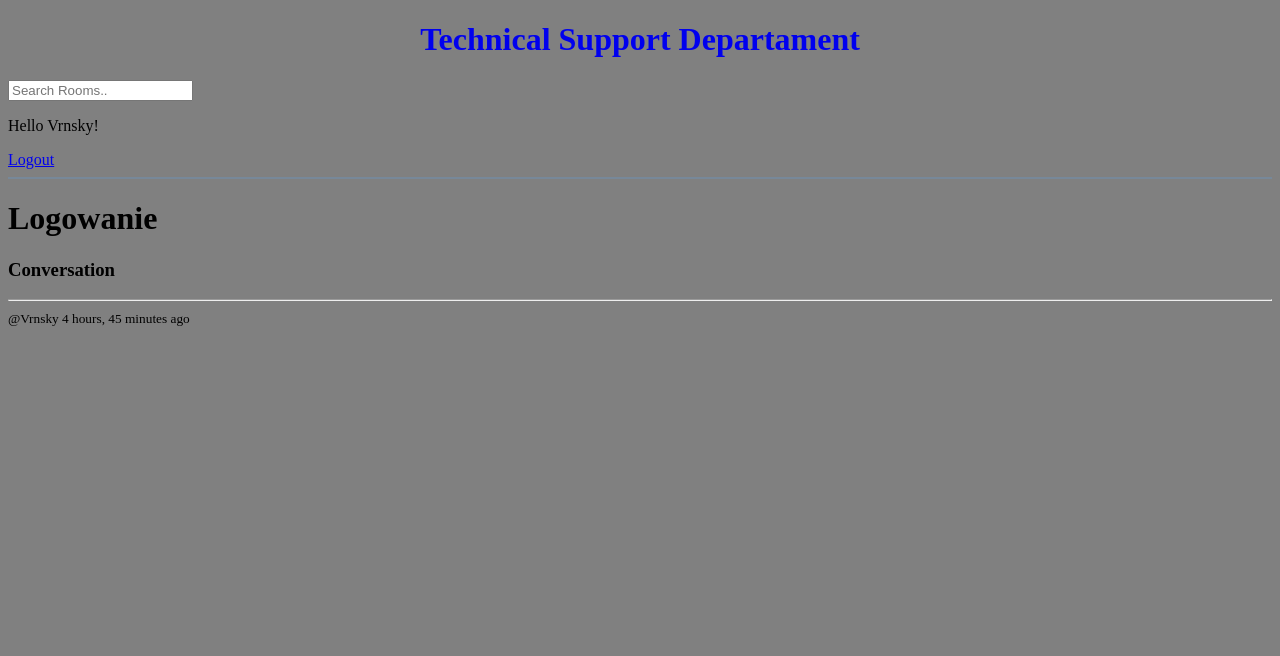
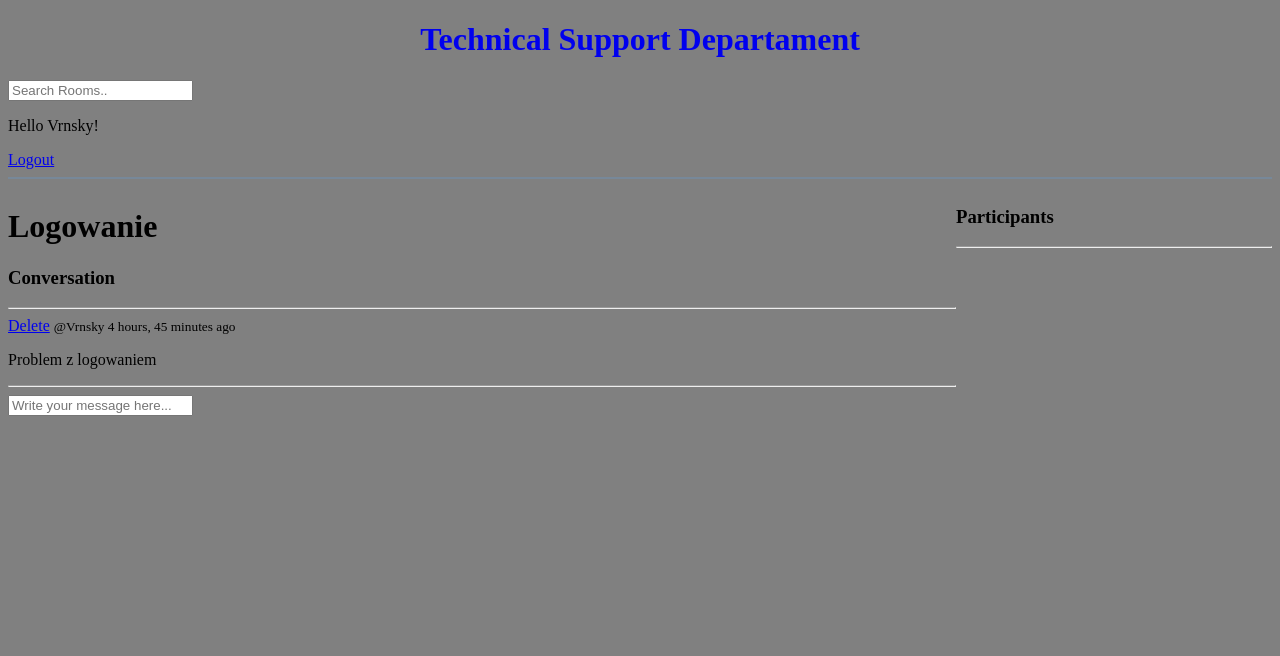
Before and after one commit to wrosky/AM_project, a Django app: page /room/2/ in a window 1280 px wide. Shown: the top 656 px of the page. Run offline with Django 4.2, Linux system fonts and the light colour scheme; a user stored in the database is signed in; data comes from the database, SQL or seed files in the repository; both versions use the stored data as it was after the commit.

Commit message:
7.1 Commit

```diff
--- a/base/models.py
+++ b/base/models.py
@@ -15,6 +15,7 @@ class Room(models.Model):
     topic = models.ForeignKey(Topic, on_delete=models.SET_NULL, null=True)
     name = models.CharField(max_length=200)
     description = models.TextField(null=True, blank=True)
+    participants = models.ManyToManyField(User, related_name='participants', blank=True)
     update = models.DateTimeField(auto_now=True)
     created = models.DateTimeField(auto_now_add=True)
 
--- a/base/templates/base/room.html
+++ b/base/templates/base/room.html
@@ -1,6 +1,17 @@
 {% extends 'main.html' %}
 
 {% block content %}
+
+<style>
+    .room-container{
+        display: grid;
+        grid-template-columns: 3fr 1fr;
+    }
+</style>
+
+<div class="room-container">
+
+    <div>
 
         <h1>{{room.name}}</h1>
 
@@ -12,9 +23,38 @@
 
             {% for message in room_messages %}
             <div>
+                {% if request.user == message.user %}
+                <a href="{% url 'delete-message' message.id %}">Delete</a>
+                {% endif %}
                 <small>@{{message.user}} {{message.created|timesince}} ago</small>
+                <p>{{message.body}}</p>
+                <hr>
             </div>
             {% endfor %}
         </div>
 
+        {% if request.user.is_authenticated %}
+        <div class="comment-form">
+            <form method="POST" action="">
+                {% csrf_token %}
+                <input type="text" name="body" placeholder="Write your message here..."/>
+            </form>
+        </div>
+        {% endif %}
+
+    </div>
+
+    <div>
+       <h3>Participants</h3>
+       <hr>
+
+       {% for user in participants %}
+        <div>
+            <p>@{{user.username}}</p>
+        </div>
+       {% endfor %}
+    </div>
+
+</div>
+
 {% endblock content %}
--- a/base/urls.py
+++ b/base/urls.py
@@ -11,4 +11,5 @@ urlpatterns = [
     path('create-room/', views.createRoom, name = "create-room"),
     path('update-room/<str:pk>/', views.updateRoom, name = "update-room"),
     path('delete-room/<str:pk>/', views.deleteRoom, name = "delete-room"),
+    path('delete-message/<str:pk>/', views.deleteMessage, name = "delete-message"),
 ]
--- a/base/views.py
+++ b/base/views.py
@@ -6,7 +6,7 @@ from django.db.models import Q
 from django.contrib.auth.models import User
 from django.contrib.auth import authenticate, login, logout
 from django.contrib.auth.forms import UserCreationForm
-from .models import Room, Topic
+from .models import Room, Topic, Message
 from .forms import RoomForm
 
 # Create your views here.
@@ -73,7 +73,18 @@ def home(request):
 def room(request, pk):
     room = Room.objects.get(id=pk)
     room_messages = room.message_set.all().order_by('-created')
-    context = {'room': room, 'room_messages': room_messages}
+    participants = room.participants.all()
+
+    if request.method =='POST':
+        message = Message.objects.create(
+            user = request.user,
+            room = room,
+            body = request.POST.get('body')
+        )
+        room.participants.add(request.user)
+        return redirect('room', pk=room.id)
+
+    context = {'room': room, 'room_messages': room_messages, 'participants': participants}
     return render(request, 'base/room.html', context)
 
 @login_required(login_url='login')
@@ -117,3 +128,16 @@ def deleteRoom(request, pk):
         return redirect('home')
 
     return render(request, 'base/delete.html', {'obj': room})
+
+@login_required(login_url='login')
+def deleteMessage(request, pk):
+    message = Message.objects.get(id=pk)
+
+    if request.user != message.user:
+        return HttpResponse('You are not allowed here!')
+
+    if request.method == 'POST':
+        message.delete()
+        return redirect('home')
+
+    return render(request, 'base/delete.html', {'obj': message})
```
Also changed, not shown: base/migrations/0004_auto_20231014_2337.py (added), db.sqlite3. Lines whose indentation alone changed are shown as unchanged.
